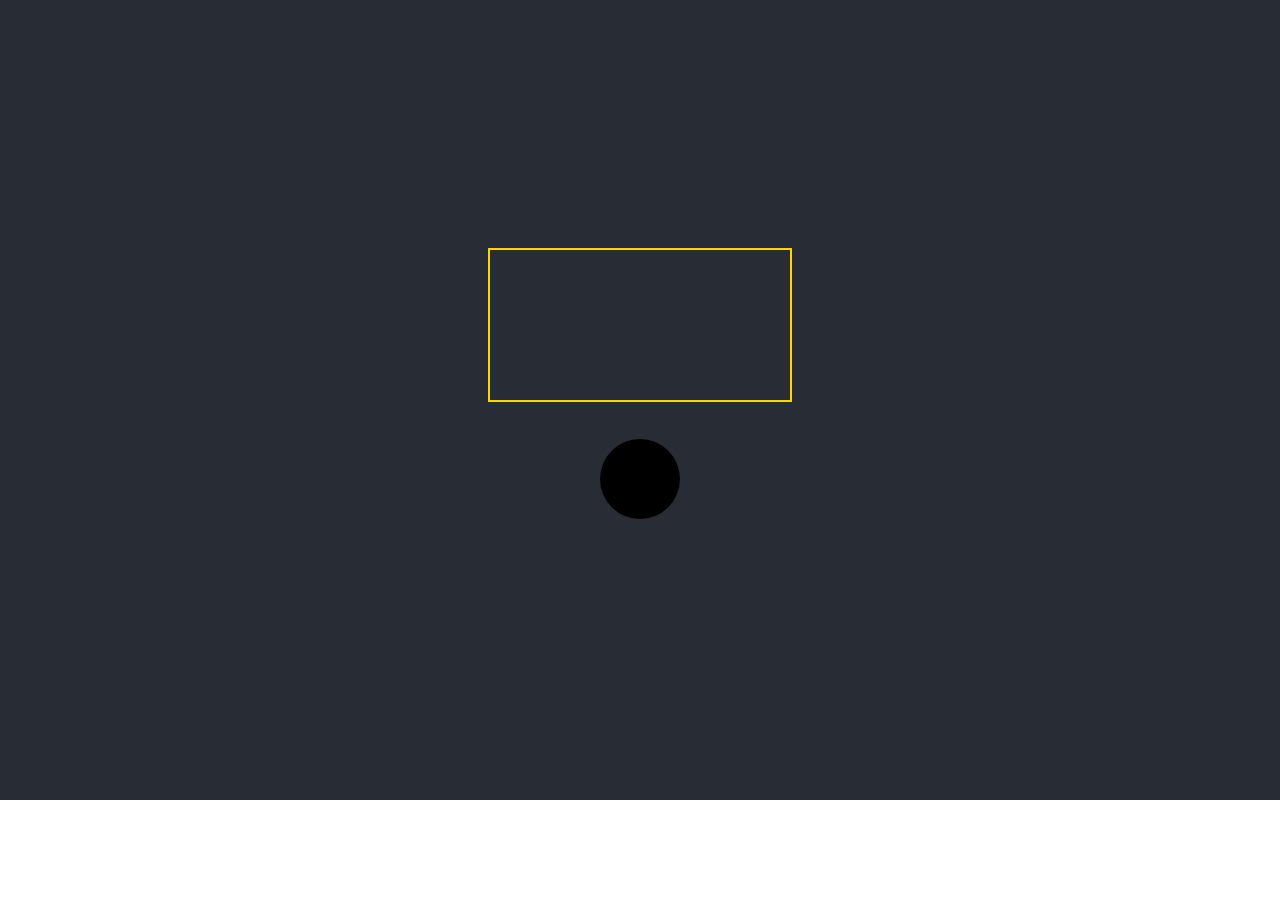
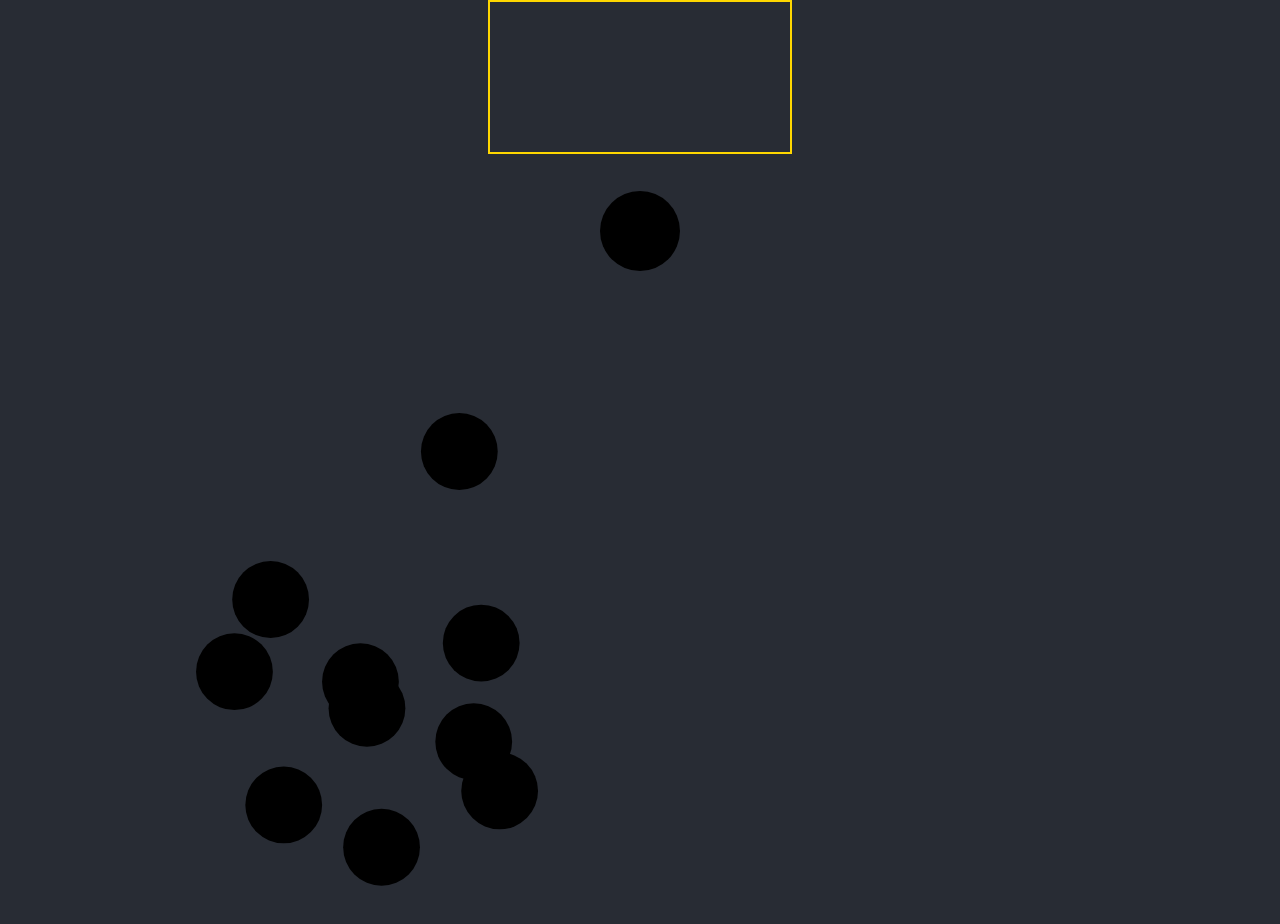
Before and after one commit to Wolven531/d3-and-react, a React (Create React App) app: page / in a window 1280 px wide. Shown: the top 924 px of the page. Before the commit the page ends 800 px from the top, so only its background shows below. Built offline with nearby package versions, Linux system fonts and the light colour scheme.

Commit message:
Display Circles in App

```diff
--- a/src/App.tsx
+++ b/src/App.tsx
@@ -1,5 +1,6 @@
 import React from 'react'
 import Circle from './Circle'
+import Circles from './Circles'
 import Svg from './Svg'
 import './App.css'
 
@@ -9,6 +10,7 @@ function App() {
 			<header className="App-header">
 				<Svg></Svg>
 				<Circle></Circle>
+				<Circles></Circles>
 			</header>
 		</div>
 	)
```
